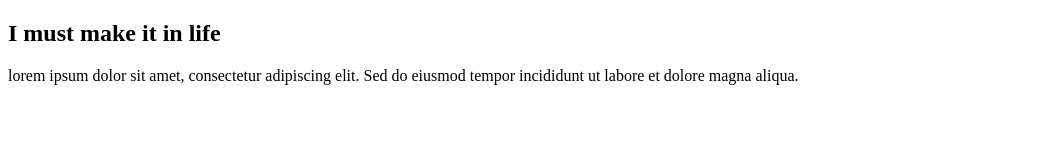
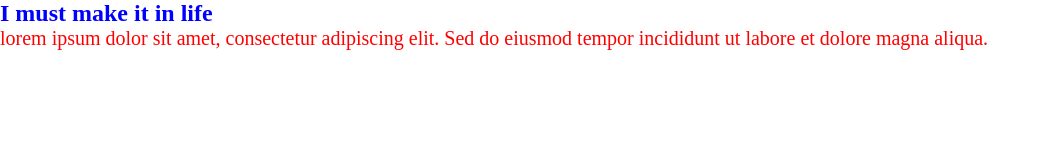
Before and after one commit to OlachiFaith/okere-olachi, a website: page index.html in a window 1280 px wide. Shown: the whole page, without its empty margins (0-1050 px from the left). Drawn offline with Linux system fonts and the light colour scheme.

Commit message:
second pushing here

```diff
--- /dev/null
+++ b/index.css
@@ -0,0 +1,11 @@
+*{
+    margin: 0;
+    padding: 0;
+}
+h2{
+    color: blue;
+}
+p{
+    color: red;
+    font-size: 20px;
+}
--- a/index.html
+++ b/index.html
@@ -4,6 +4,7 @@
     <meta charset="UTF-8">
     <meta name="viewport" content="width=device-width, initial-scale=1.0">
     <title>Okere Olachi</title>
+    <link rel="stylesheet" href="index.css">
 </head>
 <body>
     <div>
```
